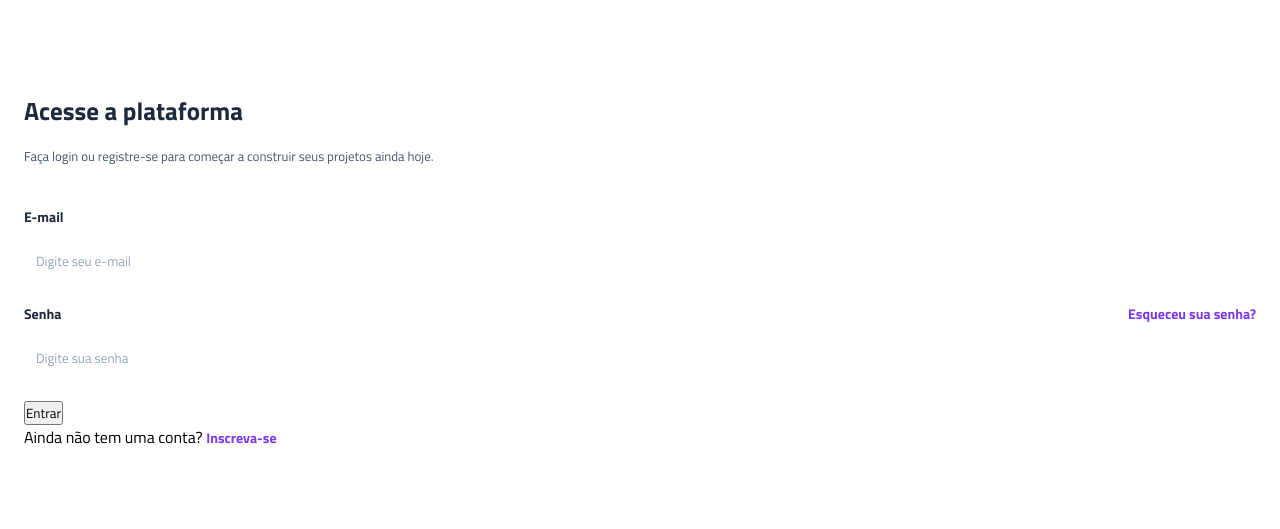
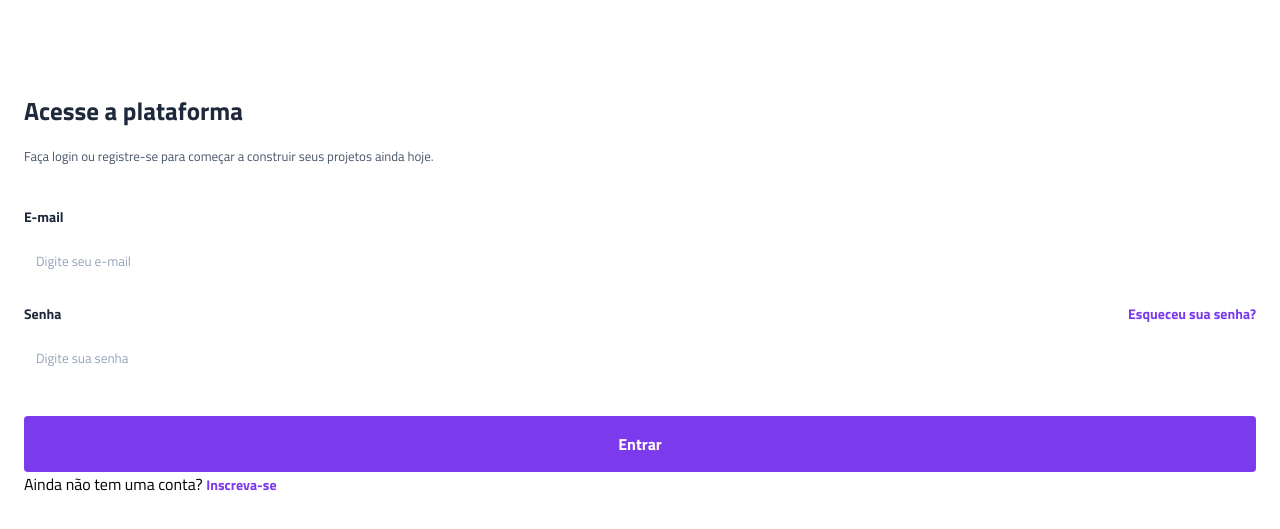
Before and after one commit to KynPrism/projeto-vertigo, a plain HTML site: page index.html in a window 1280 px wide. Shown: the part 101-630 px from the top of the page. Drawn offline with Linux system fonts and the light colour scheme.

Commit message:
estilização do botão completa

```diff
--- a/style.css
+++ b/style.css
@@ -14,7 +14,8 @@
     --gray-400: #94a3b8;
     --gray-600: #475569;
     --gray-800: #1e293b;
-    --purple: #7c3aed
+    --purple: #7c3aed;
+    --white: #fff;
 }
 
 /* número = 20 */
@@ -41,7 +42,7 @@ main {
 }
 
 .descricao h1 {
-    color:var(--gray-800);
+    color: var(--gray-800);
     margin-bottom: 1rem;
     font-size: 1.5625rem;
 }
@@ -97,4 +98,17 @@ main {
     text-decoration: underline;
 }
 
+.login button {
+    margin-top: 1rem;
+    padding-block: 1rem;
+    width: 100%;
+    background: var(--purple);
+    border: none;
+    border-radius: 0.25rem;
+
+    font-size: 1rem;
+    font-weight: 700;
+    color: var(--white);
+}
+
 /* nome da cor, rgb, rgba, hex, hsl, hwb */
```
